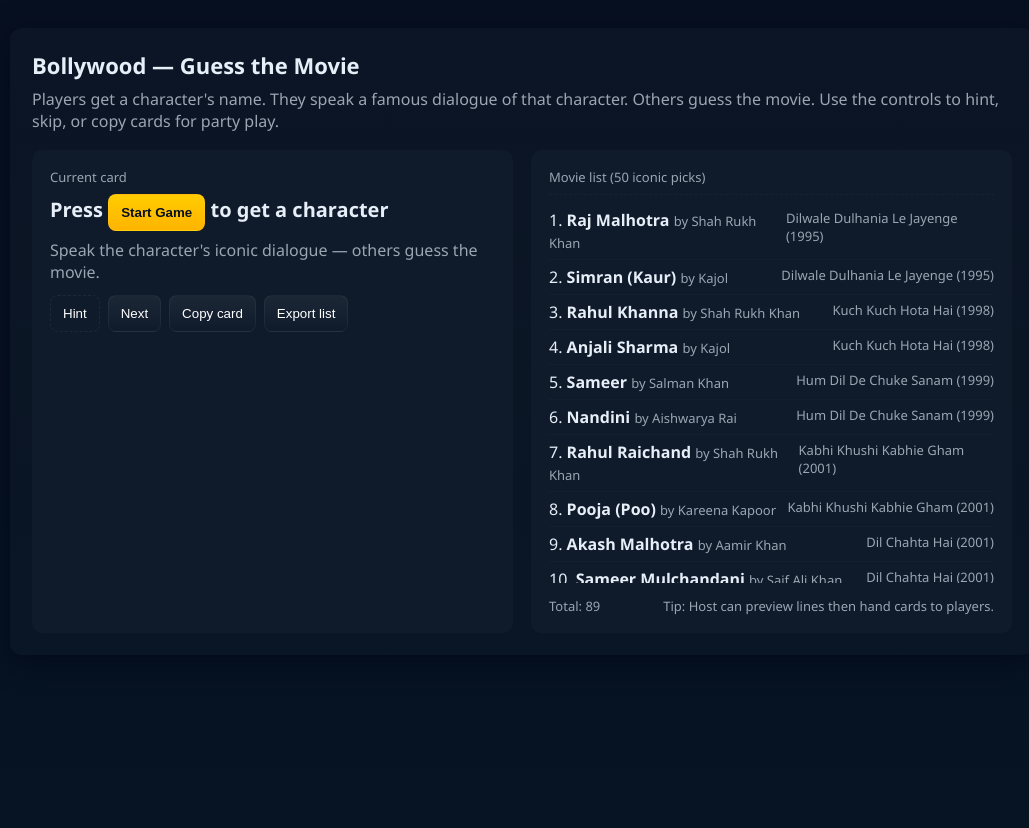
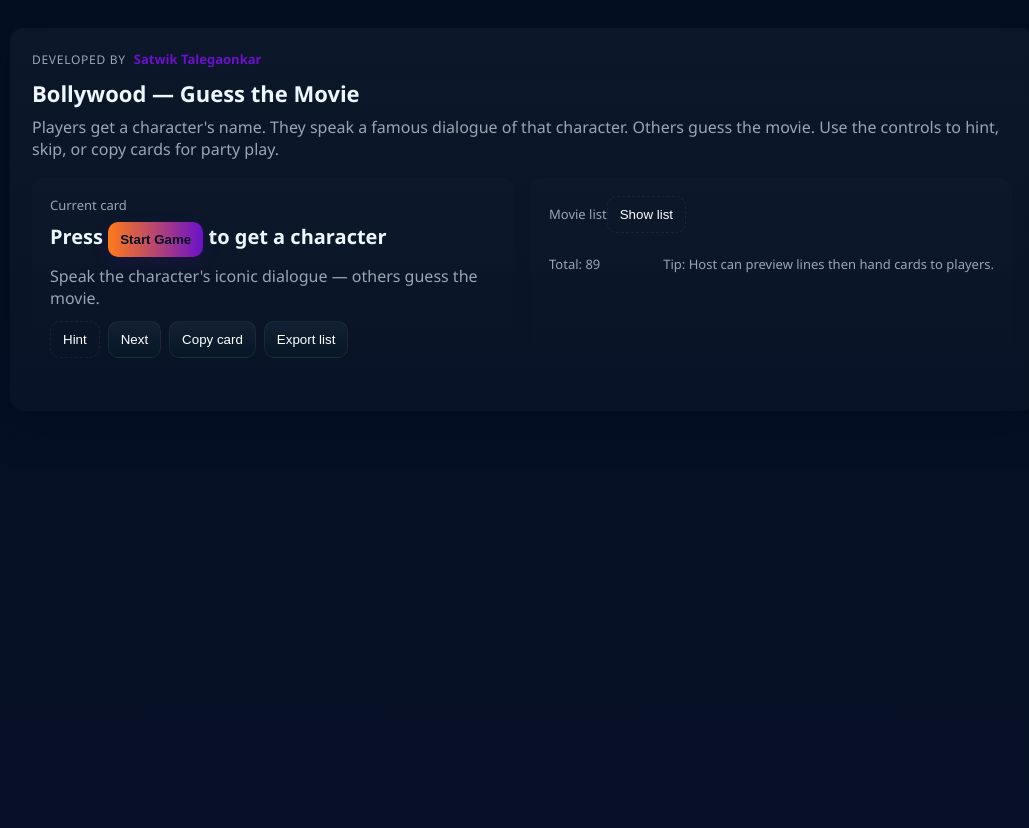
Before and after one commit to satwik29101997/Bollywood_Movie_Guess, a plain HTML site: page index.html in a window 1280 px wide. Shown: the whole page, without its empty margins (118-1147 px from the left). Drawn offline with Linux system fonts and the light colour scheme.

Commit message:
Update index.html

```diff
--- a/index.html
+++ b/index.html
@@ -6,30 +6,42 @@
   <meta name="viewport" content="width=device-width,initial-scale=1" />
   <title>Bollywood: Guess the Movie (Party Game)</title>
   <style>
-    :root{--bg:#0f1724;--panel:#0b1220;--accent:#ffcc00;--muted:#9aa6b2;--card:#0f1a2b}
-    html,body{height:100%;margin:0;font-family:Segoe UI,Roboto,Helvetica,Arial,sans-serif;background:linear-gradient(180deg,#071021 0%, #061423 100%);color:#e6eef7}
-    .wrap{max-width:980px;margin:28px auto;padding:22px;background:linear-gradient(180deg, rgba(255,255,255,0.02), rgba(255,255,255,0.01));border-radius:12px;box-shadow:0 6px 30px rgba(2,6,23,0.7)}
+    :root{--bg:#081129;--panel:#071427;--accent:#ff7a18;--accent2:#6a11cb;--muted:#9aa6b2;--card:#071a2b}
+    html,body{height:100%;margin:0;font-family:Segoe UI,Roboto,Helvetica,Arial,sans-serif;background:linear-gradient(180deg,#041022 0%, #071026 100%);color:#eef6ff}
+    .wrap{max-width:980px;margin:28px auto;padding:22px;background:linear-gradient(180deg, rgba(255,255,255,0.03), rgba(255,255,255,0.01));border-radius:14px;box-shadow:0 10px 40px rgba(3,10,30,0.7)}
     h1{margin:0 0 8px;font-size:22px}
     p.lead{margin:0 0 18px;color:var(--muted)}
     .game{display:flex;gap:18px;flex-wrap:wrap}
     .card{flex:1 1 360px;min-width:300px;background:var(--card);padding:18px;border-radius:10px}
     .controls{display:flex;gap:8px;flex-wrap:wrap;margin-top:12px}
-    button{background:linear-gradient(180deg,#1c2736,#0f1a2b);color:#fff;border:1px solid rgba(255,255,255,0.05);padding:10px 12px;border-radius:8px;cursor:pointer}
-    button.primary{background:linear-gradient(180deg,var(--accent),#ffb400);color:#071022;font-weight:700}
+    button{background:linear-gradient(180deg,#122033,#081726);color:#fff;border:1px solid rgba(255,255,255,0.06);padding:10px 12px;border-radius:10px;cursor:pointer;transition:transform .12s ease,box-shadow .12s ease}
+    button:hover{transform:translateY(-2px);box-shadow:0 6px 20px rgba(0,0,0,0.35)}
+    button.primary{background:linear-gradient(90deg,var(--accent),var(--accent2));color:#071022;font-weight:700;border:none;box-shadow:0 6px 18px rgba(106,17,203,0.12)}
     button.ghost{background:transparent;border:1px dashed rgba(255,255,255,0.06)}
     .character{font-size:20px;font-weight:700;margin:8px 0}
     .hint{color:var(--muted);margin-top:6px}
-    .list{max-height:380px;overflow:auto;margin-top:8px;border-top:1px dashed rgba(255,255,255,0.03);padding-top:8px}
-    .entry{display:flex;justify-content:space-between;padding:6px 0;border-bottom:1px solid rgba(255,255,255,0.02)}
+    .brand{display:flex;align-items:center;gap:10px;margin-bottom:8px}
+    .logo{width:40px;height:40px;border-radius:10px;background:linear-gradient(135deg,var(--accent),var(--accent2));display:flex;align-items:center;justify-content:center;font-weight:800;color:#fff;font-size:14px;box-shadow:0 6px 20px rgba(106,17,203,0.12)}
+    .brand strong{font-size:13px;display:block;color:#fff}
+    .brand span{font-size:12px;color:var(--muted)}
+    .devTag{display:flex;align-items:baseline;gap:8px;margin-bottom:10px}
+    .devTag .by{font-size:12px;color:var(--muted);text-transform:uppercase;letter-spacing:0.06em}
+    .devTag strong{font-size:13px;color:var(--accent2)}
+    .list{max-height:380px;overflow:auto;margin-top:8px;border-top:1px dashed rgba(255,255,255,0.03);padding-top:8px;transition:max-height .28s ease,padding-top .28s ease}
+    .list.collapsed{max-height:0;padding-top:0;border-top:0}
+    .card{flex:1 1 360px;min-width:300px;background:linear-gradient(180deg, rgba(255,255,255,0.01), rgba(255,255,255,0.00));padding:18px;border-radius:12px}
+    .entry{display:flex;justify-content:space-between;padding:8px 0;border-bottom:1px solid rgba(255,255,255,0.02)}
     code{background:#071224;padding:4px 8px;border-radius:6px;color:#bfe3ff}
     .small{font-size:13px;color:var(--muted)}
     .footer{margin-top:14px;font-size:13px;color:var(--muted);display:flex;justify-content:space-between;align-items:center}
+    .muted-accent{color:rgba(255,255,255,0.85)}
     @media(max-width:720px){.game{flex-direction:column}}
   </style>
 </head>
 
 <body>
   <div class="wrap">
+    <div class="devTag"><div class="by">Developed by</div><strong>Satwik Talegaonkar</strong></div>
     <h1>Bollywood — Guess the Movie</h1>
     <p class="lead">Players get a character's name. They speak a famous dialogue of that character. Others guess the movie. Use the controls to hint, skip, or copy cards for party play.</p>
 
@@ -52,8 +64,8 @@
       </div>
 
       <div class="card">
-        <div class="small">Movie list (50 iconic picks)</div>
-        <div class="list" id="listArea"></div>
+        <div class="small">Movie list<button id="toggleListBtn" class="ghost" aria-expanded="false" onclick="toggleList()">Show list</button></div>
+        <div class="list collapsed" id="listArea"></div>
         <div class="footer">
           <div class="small">Total: <span id="totalCount">0</span></div>
           <div class="small">Tip: Host can preview lines then hand cards to players.</div>
@@ -228,8 +240,23 @@
       a.href = url; a.download = 'bollywood-guess-cards.csv'; document.body.appendChild(a); a.click(); a.remove(); URL.revokeObjectURL(url);
     }
 
+    function toggleList(){
+      const area = document.getElementById('listArea');
+      const btn = document.getElementById('toggleListBtn');
+      const collapsed = area.classList.toggle('collapsed');
+      if(collapsed){
+        btn.innerText = 'Show list';
+        btn.setAttribute('aria-expanded','false');
+      } else {
+        btn.innerText = 'Hide list';
+        btn.setAttribute('aria-expanded','true');
+      }
+    }
+
     // initialize list
     renderList();
+
+    // small accessibility: reveal list if user prefers reduced motion? keep collapsed by default
   </script>
 </body>
 
```
